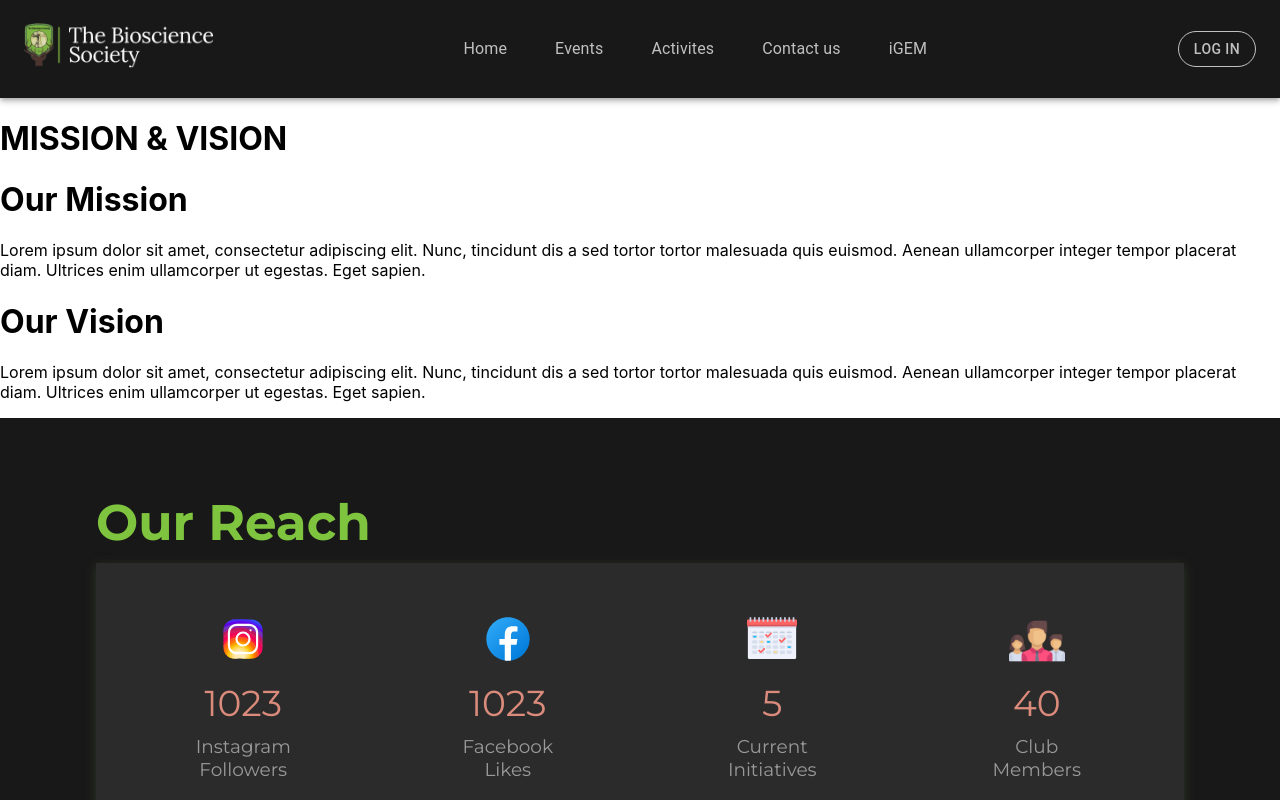
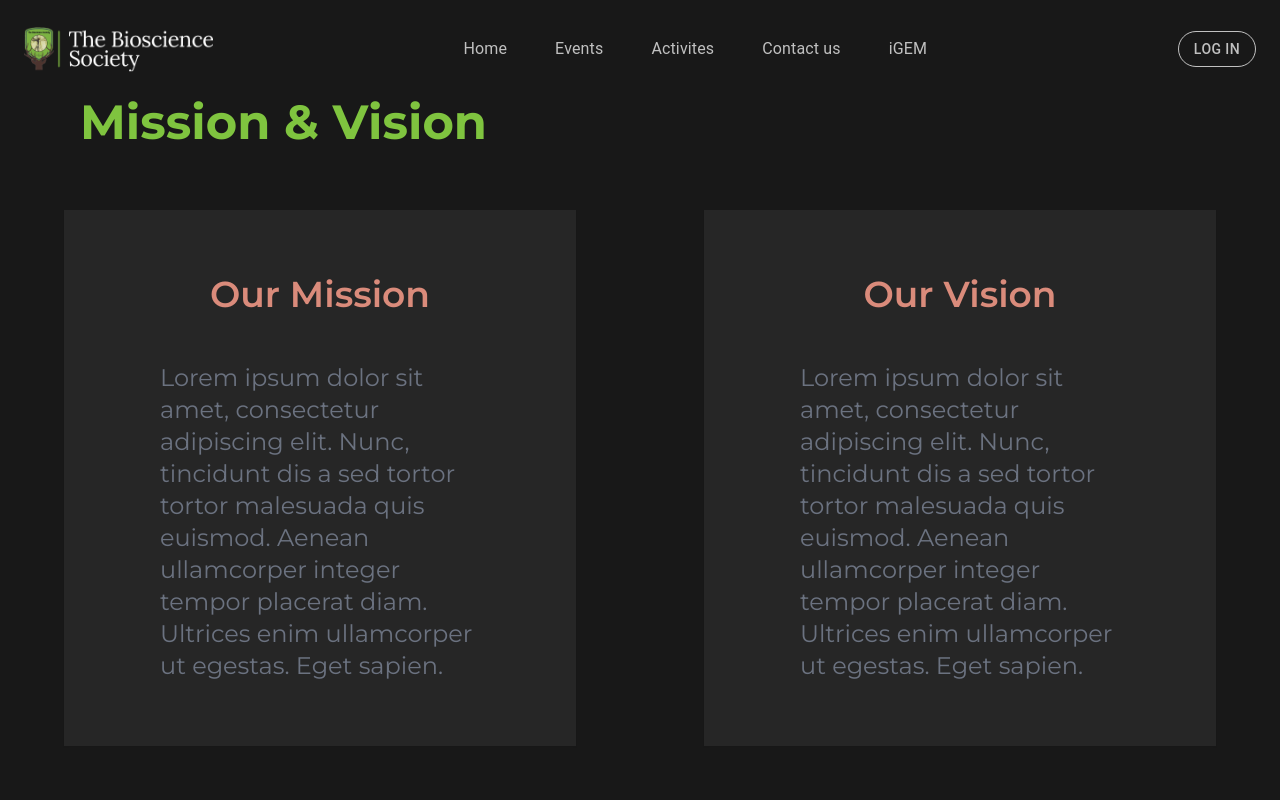
Before and after one commit to devdribblenitr/project-tbs, a Next.js app: page / in a window 1280 px wide. Shown: the top 800 px of the page. Built offline with nearby package versions, Linux system fonts and the light colour scheme.

Commit message:
MissionVision Component

```diff
--- a/components/MissionVision.tsx
+++ b/components/MissionVision.tsx
@@ -1,23 +1,40 @@
 
+
+
+import React from 'react'
+
+
+interface Props {
+    title: string,
+    text: string,
+}
+
+const Card = ({title,text}:Props)=>{
+  return(
+    <div className="mx-auto w-10/12 py-16 px-24 lg:w-2/5 shadow-sm  bg-neutral-800 text-gray-500  font-normal my-16" >
+          <h1 className="text-center text-4xl font-semibold text-amber-600 pb-12" style={{color:'#DA8B7B'}}>{title}</h1>
+          <p className="text-2xl"  >{text}</p>
+      </div>
+  )
+}
 
 const MissionVision = () => {
   return (
-    <>
-        <h1 className="text-6xl text-green-500 font-mono text-center lg:ml-20 lg:text-left">MISSION & VISION</h1>
+    <div style={{fontFamily:'Montserrat', backgroundColor: '#181818'}} >
+        <h1 className="text-5xl text-center lg:ml-20 lg:text-left" style={{color:'#7FC43F'}}><b>Mission & Vision</b></h1>
         <div className=" w-full lg:flex lg:flex-row">
-            <div className="mx-auto w-10/12 py-16 px-24 lg:w-2/5  bg-white shadow-sm  bg-neutral-800 text-gray-500 font-normal my-16">
-                <h1 className="text-center text-4xl font-semibold text-amber-600 pb-12">Our Mission</h1>
-                <p className="text-2xl"> Lorem ipsum dolor sit amet, consectetur adipiscing elit. Nunc, tincidunt dis a sed tortor tortor malesuada quis euismod. Aenean ullamcorper integer tempor placerat diam. Ultrices enim ullamcorper ut egestas. Eget sapien.</p>
-            </div>
-
-            <div className="mx-auto w-10/12 py-16 px-24 lg:w-2/5  bg-white shadow-sm  bg-neutral-800 text-gray-500  font-normal my-16">
-                <h1 className="text-center text-4xl font-semibold text-amber-600 pb-12">Our Vision</h1>
-                <p className="text-2xl">Lorem ipsum dolor sit amet, consectetur adipiscing elit. Nunc, tincidunt dis a sed tortor tortor malesuada quis euismod. Aenean ullamcorper integer tempor placerat diam. Ultrices enim ullamcorper ut egestas. Eget sapien.</p>
-            </div>
+            <Card
+            title={"Our Mission"}
+            text={"Lorem ipsum dolor sit amet, consectetur adipiscing elit. Nunc, tincidunt dis a sed tortor tortor malesuada quis euismod. Aenean ullamcorper integer tempor placerat diam. Ultrices enim ullamcorper ut egestas. Eget sapien."}
+            />
+            <Card
+            title={"Our Vision"}
+            text={"Lorem ipsum dolor sit amet, consectetur adipiscing elit. Nunc, tincidunt dis a sed tortor tortor malesuada quis euismod. Aenean ullamcorper integer tempor placerat diam. Ultrices enim ullamcorper ut egestas. Eget sapien."}
+            />
 
         </div>
 
-    </>
+    </div>
   )
 }
 
--- a/package.json
+++ b/package.json
@@ -18,14 +18,16 @@
     "react": "18.1.0",
     "react-dom": "18.1.0",
     "styled-components": "^5.3.5",
-    "tailwindcss": "^3.0.24",
     "tailwindcss-pseudo": "^1.0.3"
   },
   "devDependencies": {
     "@types/node": "^17.0.36",
     "@types/react": "^18.0.9",
+    "autoprefixer": "^10.4.7",
     "eslint": "8.16.0",
     "eslint-config-next": "12.1.6",
+    "postcss": "^8.4.14",
+    "tailwindcss": "^3.1.3",
     "typescript": "^4.7.2"
   }
 }
--- /dev/null
+++ b/postcss.config.js
@@ -0,0 +1,6 @@
+module.exports = {
+  plugins: {
+    tailwindcss: {},
+    autoprefixer: {},
+  },
+}
--- a/styles/globals.css
+++ b/styles/globals.css
@@ -14,3 +14,7 @@ a {
 * {
   box-sizing: border-box;
 }
+
+@tailwind base;
+@tailwind components;
+@tailwind utilities;
--- /dev/null
+++ b/tailwind.config.js
@@ -0,0 +1,11 @@
+/** @type {import('tailwindcss').Config} */
+module.exports = {
+  content: [
+    "./pages/**/*.{js,ts,jsx,tsx}",
+    "./components/**/*.{js,ts,jsx,tsx}",
+  ],
+  theme: {
+    extend: {},
+  },
+  plugins: [],
+}
```
Also changed, not shown: 2 other files (tests, documents, lock files or other folders).
